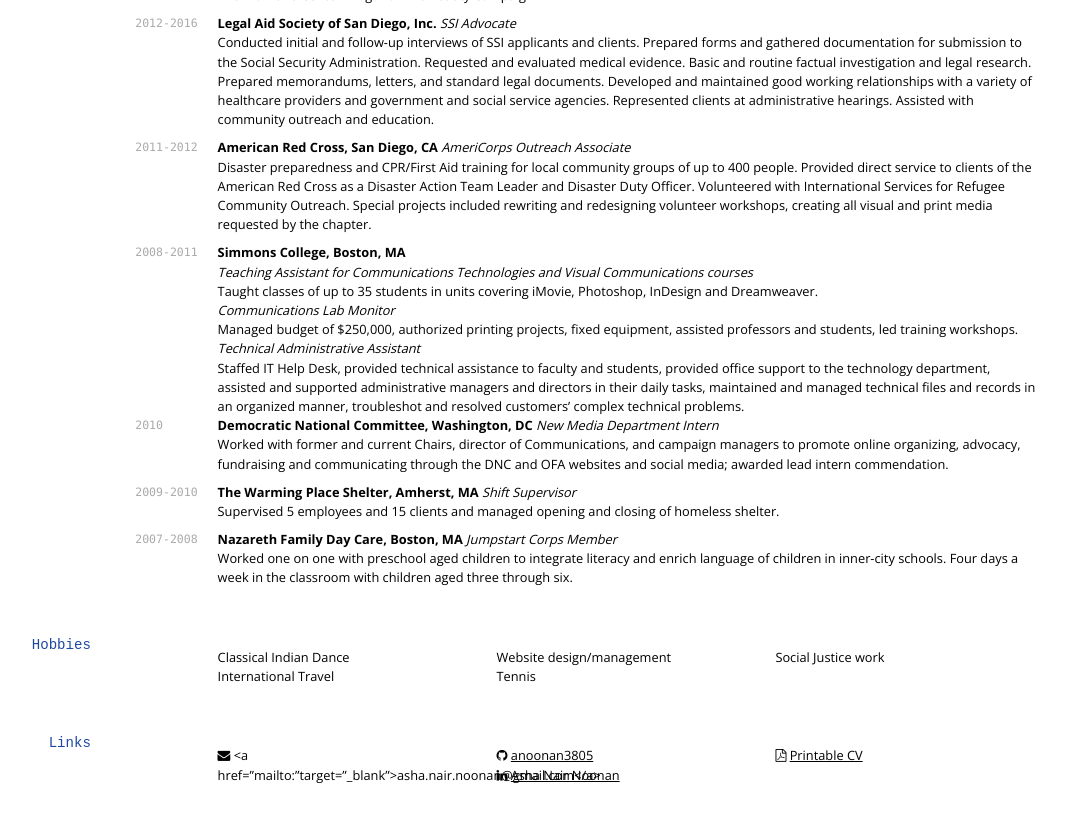
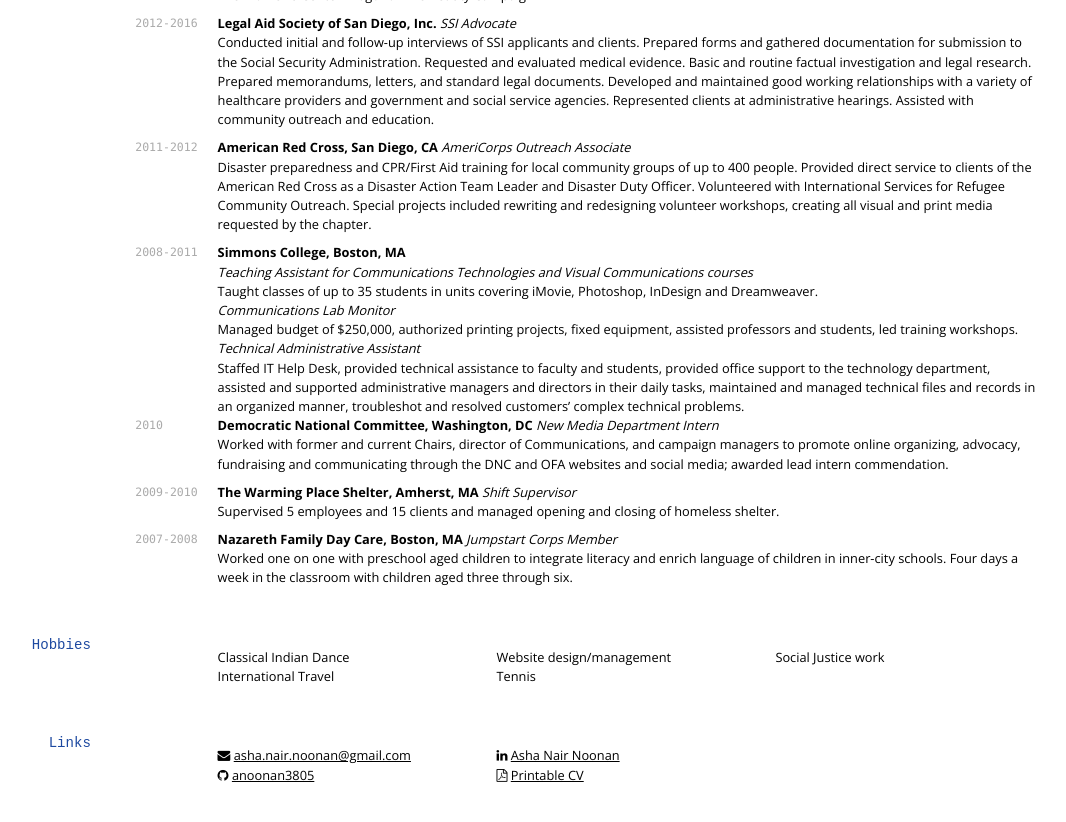
Before and after one commit to anoonan3805/anoonan.github.io, a Jekyll site: the page built from index.md, in a window 1280 px wide and 900 px high, scrolled down 1632 px. Shown: the top 822 px of the window, without its empty margins (112-1178 px from the left). Built offline with Jekyll 4.4.1, drawn with Linux system fonts in a browser that asks for light colours; nearby versions of some CDN libraries; part of the change alters nothing that is shown.

Commit message:
still fixing links

```diff
--- a/index.md
+++ b/index.md
@@ -163,7 +163,7 @@ Worked one on one with preschool aged children to integrate literacy and enrich
 
 ## Links
 
-* <i class="fa fa-envelope"></i> <a href="mailto:"target="_blank">asha.nair.noonan@gmail.com</a><br />
+* <i class="fa fa-envelope"></i> <a href="mailto:">asha.nair.noonan@gmail.com</a><br />
 * <i class="fa fa-github"></i> <a href="http://github.com/" target="_blank">anoonan3805</a><br />
 * <i class="fa fa-linkedin" aria-hidden="true"></i> <a href="www.linkedin.com/in/asha-nair-noonan" target="_blank"> Asha Nair Noonan</a>
 * <i class="fa fa-file-pdf-o" aria-hidden="true"></i> <a href="./media/ANNgd2016.pdf" target="_blank">Printable CV</a>
```
